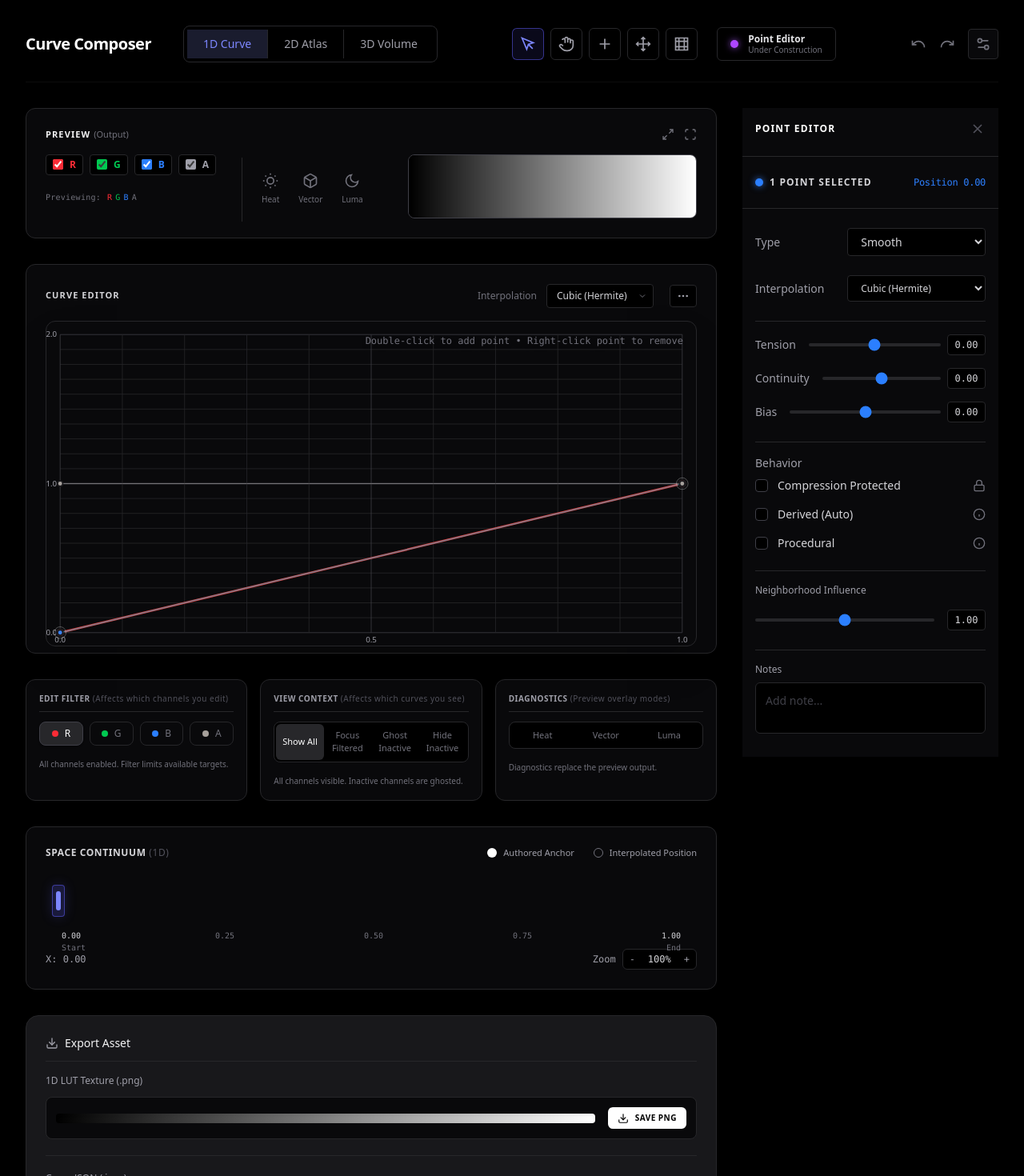
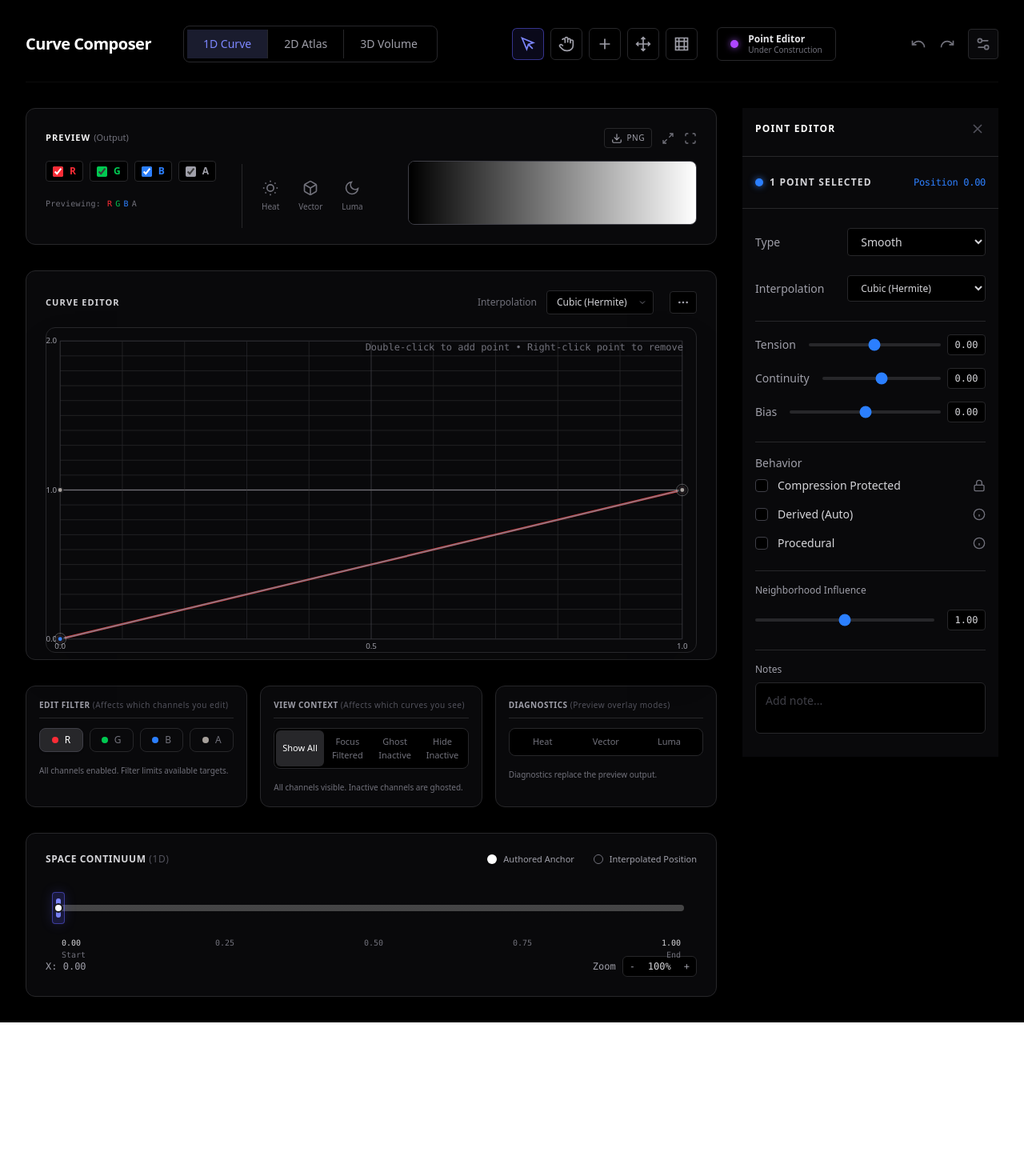
Before and after one commit to delk73/dcc, a React (Vite) app: page / in a window 1280 px wide. Shown: the top 1470 px of the page at 80% size. After the commit the page ends 1278 px from the top, so only its background shows below. Built offline with nearby package versions, Linux system fonts and the light colour scheme.

Commit message:
feat: Implement export functionality for 2D LUT Atlas and add download button in CurvePreview

```diff
--- a/src/App.tsx
+++ b/src/App.tsx
@@ -2,7 +2,6 @@ import React, { useState, useEffect, useMemo, useRef } from 'react';
 import { get, set } from 'idb-keyval';
 import { ColorCurve, Channel, LibraryCurve } from './types';
 import { CurveEditor } from './components/CurveEditor';
-import { CurveExporter } from './components/CurveExporter';
 import { CurvePreview } from './components/CurvePreview';
 import { Library, Plus, Trash2, FolderOpen, Layers, Settings2, Download, Edit2, Copy } from 'lucide-react';
 import { cn } from './lib/utils';
@@ -680,30 +679,6 @@ export default function App() {
                     </div>
                 </div>
 
-            <div className="bg-zinc-900 border border-zinc-800 rounded-2xl p-6 shadow-xl">
-                <h3 className="font-medium text-sm border-b border-zinc-800 pb-3 mb-4 flex items-center gap-2">
-                    <Download className="w-4 h-4 text-zinc-400" />
-                    Export Asset
-                </h3>
-                <CurveExporter curve={deferredActiveSpaceCurve} interpMode={interpMode} />
-
-                {normalizedCategoryCurves.length > 1 && (
-                <div className="pt-4 mt-6 border-t border-zinc-800 space-y-3">
-                    <button
-                        onClick={handleExportLibraryLUT}
-                        className="w-full flex items-center justify-center gap-2 px-4 py-2.5 bg-indigo-600/10 hover:bg-indigo-600/20 text-indigo-400 rounded-xl font-medium text-sm transition-colors border border-indigo-500/20 hover:border-indigo-500/40"
-                    >
-                        <Download className="w-4 h-4" />
-                        Export 2D LUT Atlas
-                    </button>
-                    <p className="text-[10px] text-zinc-500 text-center leading-tight">
-                        {exportWidth}x{exportHeight} texture &bull; Full Variant Space Interpolation<br/>
-                        Provenance metadata encoded in PNG
-                    </p>
-                </div>
-                )}
-            </div>
-
             </div>
             )}
 
@@ -716,6 +691,8 @@ export default function App() {
                             spaceLever={spaceLever}
                             setSpaceLever={setSpacePosition}
                             onTextureUpdate={setAtlasTexture}
+                            onExportAtlas={handleExportLibraryLUT}
+                            canExportAtlas={normalizedCategoryCurves.length > 1}
                         />
                         <motion.div
                             layout
@@ -728,29 +705,6 @@ export default function App() {
                                 sampleY={spaceLever}
                             />
 
-                            <div className="bg-zinc-900 border border-zinc-800 rounded-2xl p-6 shadow-xl">
-                                <h3 className="font-medium text-sm border-b border-zinc-800 pb-3 mb-4 flex items-center gap-2">
-                                    <Download className="w-4 h-4 text-zinc-400" />
-                                    Export Asset
-                                </h3>
-                                <CurveExporter curve={deferredActiveSpaceCurve} interpMode={interpMode} />
-
-                                {normalizedCategoryCurves.length > 1 && (
-                                <div className="pt-4 mt-6 border-t border-zinc-800 space-y-3">
-                                    <button
-                                        onClick={handleExportLibraryLUT}
-                                        className="w-full flex items-center justify-center gap-2 px-4 py-2.5 bg-indigo-600/10 hover:bg-indigo-600/20 text-indigo-400 rounded-xl font-medium text-sm transition-colors border border-indigo-500/20 hover:border-indigo-500/40"
-                                    >
-                                        <Download className="w-4 h-4" />
-                                        Export 2D LUT Atlas
-                                    </button>
-                                    <p className="text-[10px] text-zinc-500 text-center leading-tight">
-                                        {exportWidth}x{exportHeight} texture &bull; Full Variant Space Interpolation<br/>
-                                        Provenance metadata encoded in PNG
-                                    </p>
-                                </div>
-                                )}
-                            </div>
                         </motion.div>
                     </motion.div>
                 </div>
--- a/src/components/AtlasViewer.tsx
+++ b/src/components/AtlasViewer.tsx
@@ -1,6 +1,7 @@
 import React, { useEffect, useRef, useState } from 'react';
 import { LibraryCurve } from '../types';
 import { InterpMode, computeTangents, evaluateCurve } from '../lib/curveUtils';
+import { Download } from 'lucide-react';
 
 interface AtlasViewerProps {
   curves: LibraryCurve[];
@@ -8,9 +9,11 @@ interface AtlasViewerProps {
   spaceLever: number;
   setSpaceLever: (val: number) => void;
   onTextureUpdate?: (tex: ImageData) => void;
+  onExportAtlas?: () => void;
+  canExportAtlas?: boolean;
 }
 
-export const AtlasViewer: React.FC<AtlasViewerProps> = ({ curves, interpMode, spaceLever, setSpaceLever, onTextureUpdate }) => {
+export const AtlasViewer: React.FC<AtlasViewerProps> = ({ curves, interpMode, spaceLever, setSpaceLever, onTextureUpdate, onExportAtlas, canExportAtlas = true }) => {
   const canvasRef = useRef<HTMLCanvasElement>(null);
   const [mergedAtlas, setMergedAtlas] = useState<string | null>(() => {
       try { return localStorage.getItem('drawing-merged-atlas') || null; } catch { return null; }
@@ -147,6 +150,16 @@ export const AtlasViewer: React.FC<AtlasViewerProps> = ({ curves, interpMode, sp
       <div className="flex flex-col gap-4 bg-zinc-900 border border-zinc-800 rounded-xl p-4 shadow-xl">
         <div className="flex items-center justify-between mb-2">
           <h3 className="text-zinc-100 font-medium tracking-tight">2D Interpolation Atlas</h3>
+          {onExportAtlas && (
+            <button
+              onClick={onExportAtlas}
+              disabled={!canExportAtlas}
+              className="flex items-center gap-1.5 px-2.5 py-1.5 rounded-md border border-zinc-800 text-[10px] uppercase tracking-wider text-zinc-400 hover:text-zinc-100 hover:bg-zinc-800 transition-colors disabled:opacity-40 disabled:cursor-not-allowed"
+            >
+              <Download className="w-3.5 h-3.5" />
+              Export 2D
+            </button>
+          )}
         </div>
 
         <div className="w-full transition-all duration-300">
--- a/src/components/CurvePreview.tsx
+++ b/src/components/CurvePreview.tsx
@@ -2,6 +2,7 @@ import React, { useEffect, useRef, useState } from 'react';
 import { ColorCurve } from '../types';
 import { cn } from '../lib/utils';
 import { evaluateCurve, computeTangents, InterpMode } from '../lib/curveUtils';
+import { Download } from 'lucide-react';
 
 interface CurvePreviewProps {
   curve: ColorCurve;
@@ -14,6 +15,16 @@ export const CurvePreview: React.FC<CurvePreviewProps> = ({ curve, interpMode, t
   const canvasRef = useRef<HTMLCanvasElement>(null);
   const [channels, setChannels] = useState({ r: true, g: true, b: true, a: true });
   const [diag, setDiag] = useState<'none' | 'heat' | 'vector' | 'luma'>('none');
+
+  const handleDownloadPreview = () => {
+    const canvas = canvasRef.current;
+    if (!canvas) return;
+
+    const a = document.createElement('a');
+    a.href = canvas.toDataURL('image/png');
+    a.download = textureData ? 'SpacePreview_Row.png' : 'ColorCurve_Preview.png';
+    a.click();
+  };
 
   useEffect(() => {
     const canvas = canvasRef.current;
@@ -129,7 +140,14 @@ export const CurvePreview: React.FC<CurvePreviewProps> = ({ curve, interpMode, t
     <div className="flex flex-col gap-4 bg-[#09090b] border border-zinc-800 rounded-xl p-6">
       <div className="flex items-center justify-between">
         <h3 className="text-zinc-100 font-bold text-[11px] tracking-widest uppercase">PREVIEW <span className="text-zinc-500 font-normal normal-case tracking-normal">(Output)</span></h3>
-        <div className="flex gap-3">
+        <div className="flex gap-3 items-center">
+             <button
+                onClick={handleDownloadPreview}
+                className="flex items-center gap-1.5 px-2 py-1 rounded border border-zinc-800 text-[10px] uppercase tracking-wider text-zinc-400 hover:text-zinc-100 hover:bg-zinc-800 transition-colors"
+             >
+                <Download className="w-3.5 h-3.5" />
+                PNG
+             </button>
              <button className="text-zinc-500 hover:text-zinc-300">
                 <svg className="w-4 h-4" viewBox="0 0 24 24" fill="none" stroke="currentColor" strokeWidth="2"><path d="M15 3h6v6M9 21H3v-6M21 3l-7 7M3 21l7-7"></path></svg>
              </button>
```
